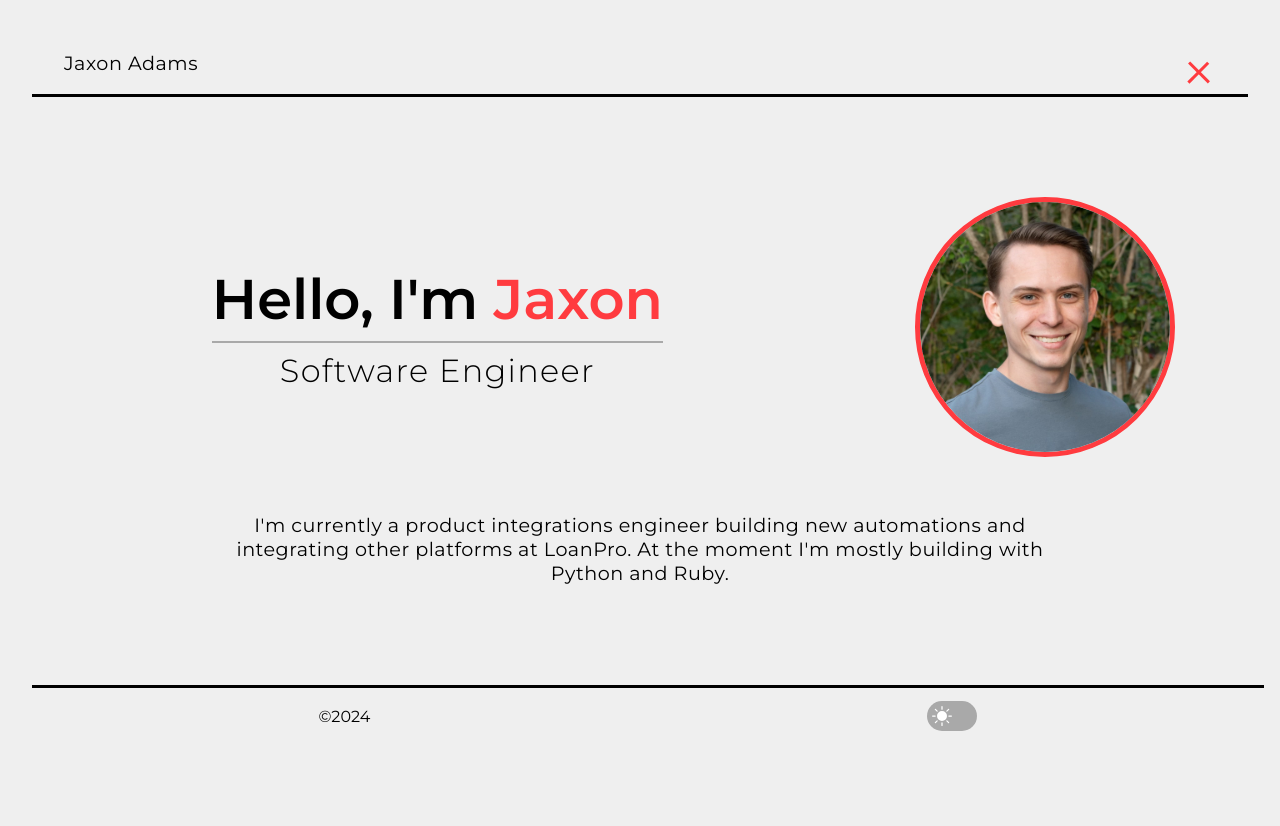
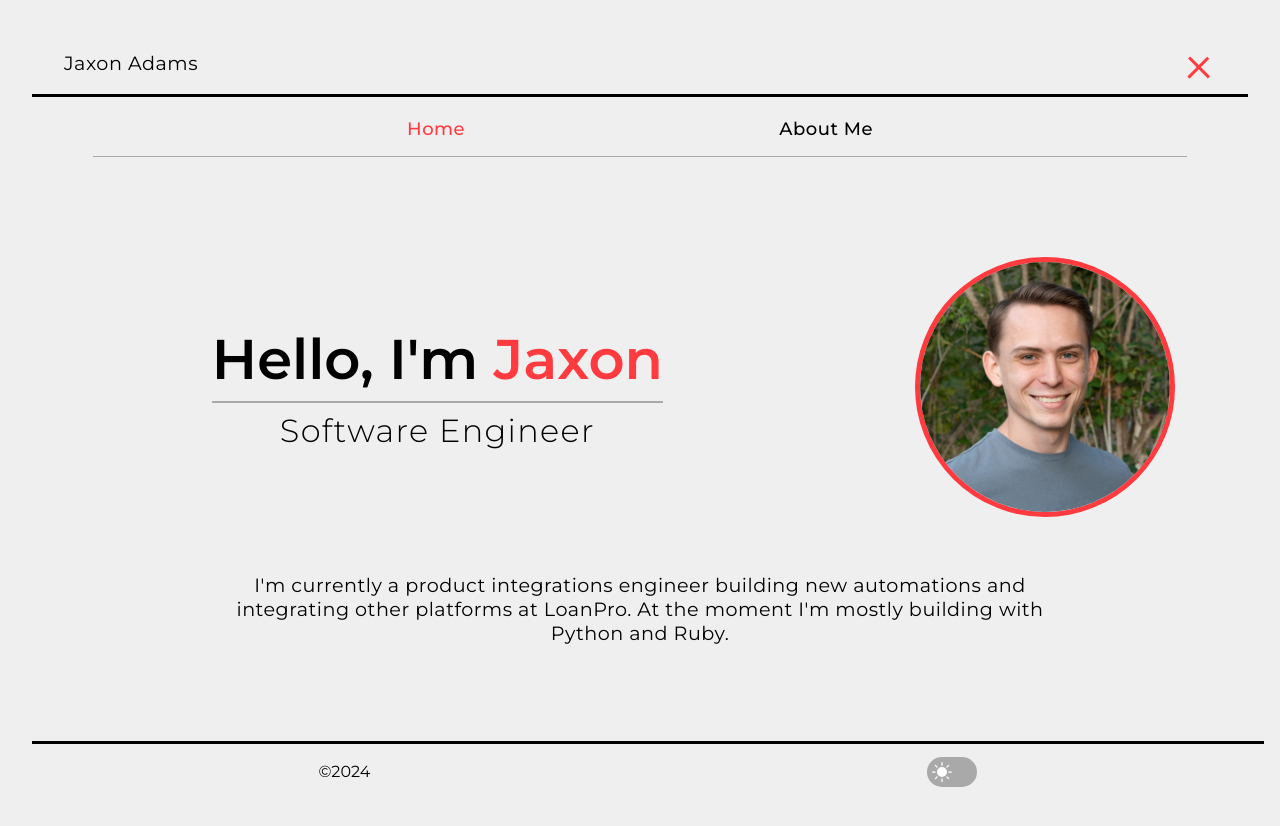
Before and after one commit to JaxonAdams/urban-spork, a React (Vite) app: page / in a window 1280 px wide. Both pictures are taken after a click on the element 1199 px from the left and 69 px from the top of the page. Shown: the top 826 px of the page. Before the commit the page ends 800 px from the top, so only its background shows below. Built offline with nearby package versions, Linux system fonts and the light colour scheme.

Commit message:
added navigation menu

```diff
--- a/src/App.css
+++ b/src/App.css
@@ -18,6 +18,7 @@ main {
   letter-spacing: 0.5px;
   color: var(--txt);
   font-size: 1.2rem;
+  /* padding-top: 8px; */
 }
 
 .txt-highlight {
@@ -28,6 +29,11 @@ main {
 
 /* header component styles */
 header {
+  display: flex;
+  flex-direction: column;
+}
+
+.header-wrapper {
   padding: 0 2rem;
   border-bottom: 3px solid var(--txt);
   display: flex;
@@ -36,9 +42,9 @@ header {
 
 .menu-btn {
   position: absolute;
-  z-index: 3;
+  z-index: 9999;
   right: 35px;
-  top: 25px;
+  top: 20px;
   cursor: pointer;
   transition: all 0.3s ease-out;
 }
@@ -69,6 +75,40 @@ header {
   background: var(--highlight);
 }
 /* end header component styles */
+
+
+/* nav-menu component styles */
+.nav-menu {
+  position: relative;
+  top: -20px;  /* initially shifted to the right */
+  opacity: 0;
+  transition: all 0.3s ease;
+  user-select: none;
+  margin: 0 auto;
+  width: 90%;
+}
+
+.nav-menu.nav-visible {
+  top: 0;
+  opacity: 1;
+  border-bottom: 1px solid var(--secondary);
+}
+
+.nav-menu ul {
+  list-style-type: none;
+  padding: 0;
+  width: 100%;
+  display: flex;
+  justify-content: space-evenly;
+}
+
+.menu-item {
+  padding-top: 5px;
+  font-size: 18px;
+  font-weight: 500;
+  cursor: pointer;
+}
+/* end nav-menu component styles */
 
 
 /* hero component styles */
--- a/src/components/Header/Header.tsx
+++ b/src/components/Header/Header.tsx
@@ -1,4 +1,6 @@
 import React from "react";
+
+import NavMenu from "../NavMenu/NavMenu";
 
 interface Props {
     showNavMenu: boolean
@@ -9,6 +11,7 @@ const Header: React.FC<Props> = ({ showNavMenu, setShowNavMenu }) => {
 
     return (
         <header>
+            <div className="header-wrapper">
                 <p className="txt header-txt">Jaxon Adams</p>
                 <div className={`menu-btn ${showNavMenu && 'close'}`}
                     onClick={() => setShowNavMenu(!showNavMenu)}>
@@ -16,6 +19,8 @@ const Header: React.FC<Props> = ({ showNavMenu, setShowNavMenu }) => {
                     <div className="btn-line" />
                     <div className="btn-line" />
                 </div>
+            </div>
+            <NavMenu visible={showNavMenu} />
         </header>
     );
 }
--- /dev/null
+++ b/src/components/NavMenu/NavMenu.tsx
@@ -0,0 +1,27 @@
+import React from "react";
+
+interface Props {
+    visible: boolean;
+}
+
+const NavMenu: React.FC<Props> = ({ visible }) => {
+
+    const currentlyOnPage = (pathname: string): boolean => {
+        return window.location.pathname == pathname;
+    }
+
+    return (
+        <nav className={`nav-menu ${visible && "nav-visible"}`}>
+            <ul>
+                <li className={`menu-item txt ${currentlyOnPage("/") && "txt-highlight"}`}>
+                    Home
+                </li>
+                <li className={`menu-item txt ${currentlyOnPage("/about-me") && "txt-highlight"}`}>
+                    About Me
+                </li>
+            </ul>
+        </nav>
+    );
+}
+
+export default NavMenu;
--- a/src/utils/LightDarkToggle.ts
+++ b/src/utils/LightDarkToggle.ts
@@ -36,8 +36,6 @@ class LightDarkToggle {
     toggleMode = () => {
         this.toggleStatus = !this.toggleStatus;
         localStorage.setItem("darkMode", String(this.toggleStatus));
-        console.log("LOCAL STORAGE UPDATED");
-        console.log(this.toggleStatus, localStorage.getItem("darkMode"));
         this.updateColors(this.toggleStatus);
     }
 
```
Lines whose indentation alone changed are shown as unchanged.
